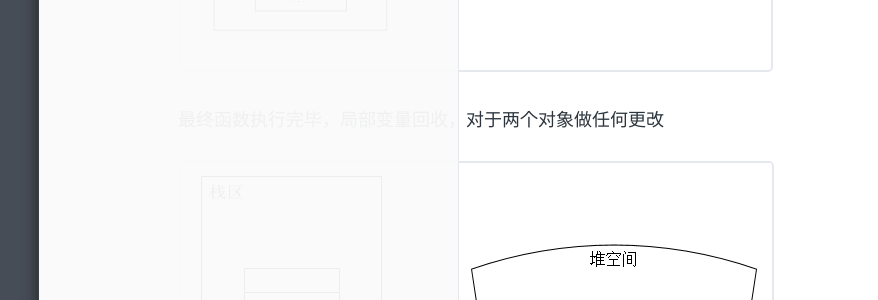
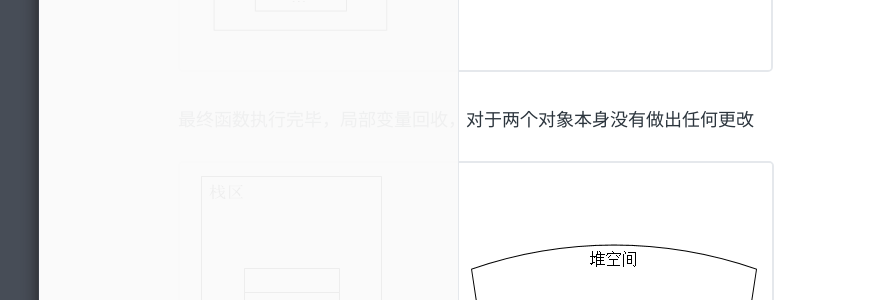
Before and after one commit to enlipan/enlipan.github.io, a Jekyll site: the page built from _posts/2015-3-22-Java-pass-by-value.md, in a window 1280 px wide. Shown: the part 2622-2922 px from the top of the page, without its empty margins (126-1004 px from the left). Built offline with Jekyll 4.4.1, drawn with Linux system fonts in a browser that asks for light colours; comment, search, counter and statistics services are not loaded.

Commit message:
modify java pass by value

```diff
--- a/_posts/2015-3-22-Java-pass-by-value.md
+++ b/_posts/2015-3-22-Java-pass-by-value.md
@@ -67,7 +67,7 @@ o1与o2变量不过是Qi变量与Lee变量的Copy副本，只是指向堆空间
 
 ![swap函数交换完成](/assets/img/20150322/swap_over.PNG)
 
-最终函数执行完毕，局部变量回收，对于两个对象做任何更改
+最终函数执行完毕，局部变量回收，对于两个对象本身没有做出任何更改
 
 ![swap函数执行完，栈区回收](/assets/img/20150322/swap_none.PNG)
 
```
